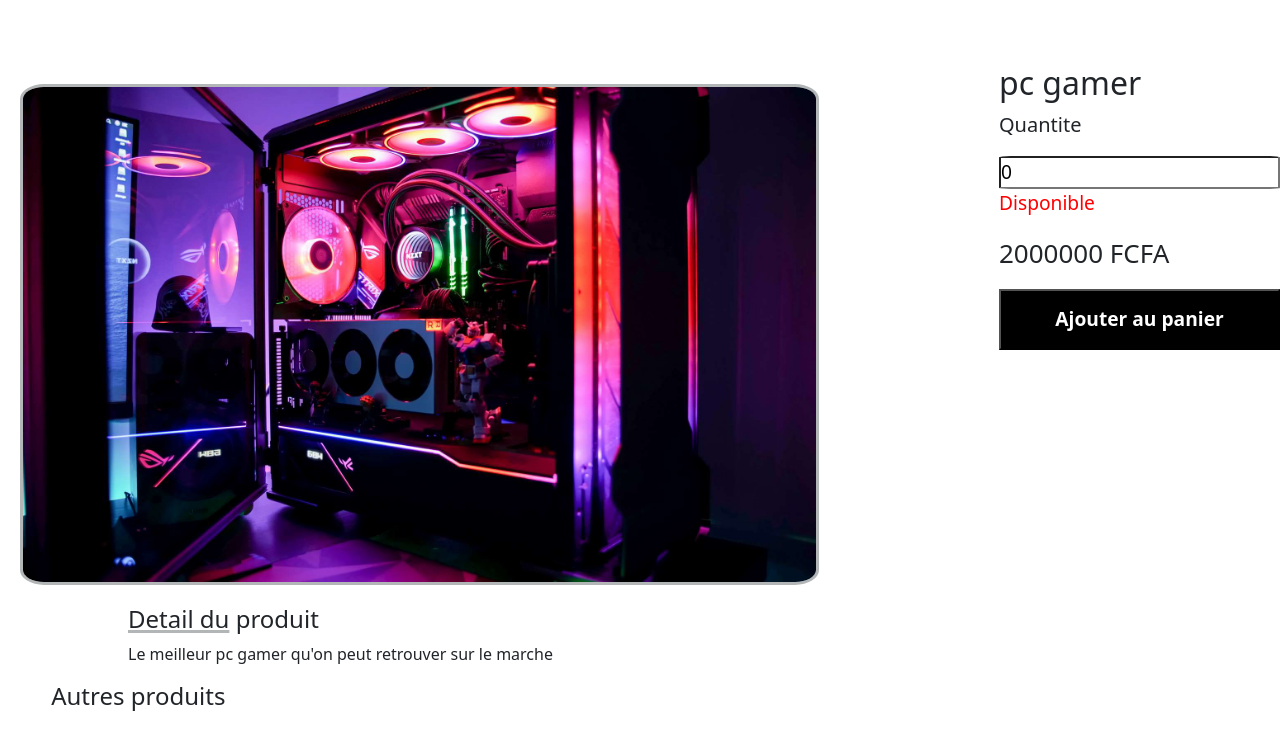
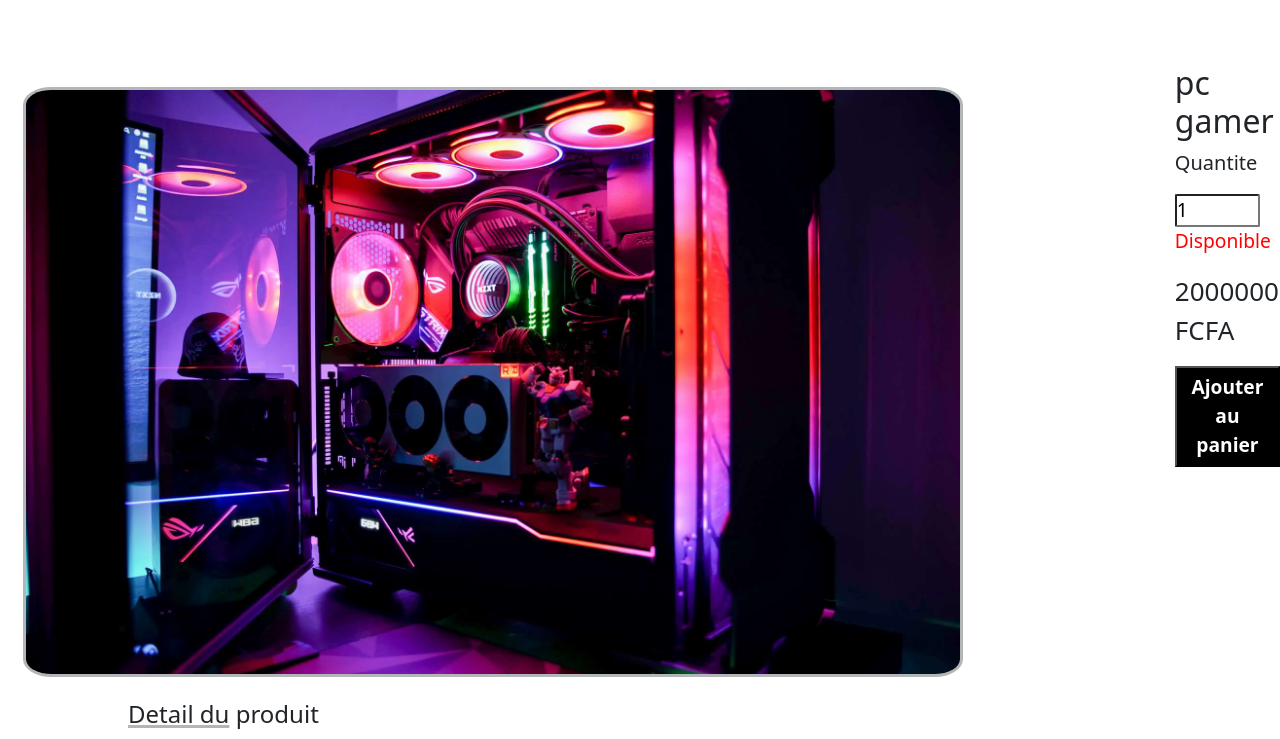
Before and after one commit to Dar-rius/ecommerce, a Django app: page /detail/1/ in a window 1280 px wide. Shown: the part 214-953 px from the top of the page. Run offline with Django 4.2, Linux system fonts and the light colour scheme; data comes from the database, SQL or seed files in the repository.

Commit message:
ajout de fonctionnalite sur la page des details et son view

```diff
--- a/geektech/templates/page/detail.html
+++ b/geektech/templates/page/detail.html
@@ -14,8 +14,8 @@
                 <h2>{{produit.nom_produit}}</h2>
                 <p class="quantite">Quantite</p>
                 {{form.quantite.error}}
-                <input type="number" name="quantite" placeholder="Preciser la quantite" value=0>
-                {% if produit.cat_produit <= 0%}
+                <input type="number" name="quantite" placeholder="Preciser la quantite" value={{produit.quantite_produit}} min="1" max="{{produit.quantite_produit}}">
+                {% if produit.quantite_produit <= 0%}
                     <p class="dispo">Indisponible</p>
                 {% else %}
                     <p class="dispo">Disponible</p>
--- a/geektech/views.py
+++ b/geektech/views.py
@@ -4,10 +4,11 @@ from .form import Login_form, User_form, Panier_form
 from django.contrib.auth import login, authenticate, logout
 from django.contrib import messages
 from django.db.models import Q
+from django.db.models import Min
 
 User = User()
 
-# Create your views here
+
 
 #la view pour la page d'accueille
 def index_view(request):
@@ -79,13 +80,15 @@ def detail_view(request, produit_id):
         if form.is_valid():
             quantite_form = form.cleaned_data.get("quantite")
             data_panier = Panier(nom_produit=produit.nom_produit, quantite=quantite_form, pTotal=quantite_form*produit.prix_produit, photo_produit=produit.photo_produit)
+            produit.quantite_produit -= data_panier.quantite
+            produit.save()
             data_panier.save()
             return redirect("home")
 
     form = Panier_form()
     return render(request, "page/detail.html", {"produit": produit,
                                                     "autre_produit": autre_produit,
-                                                    "form": form})
+                                                    "form": form,})
 
 
 # La view de la page commande pour effectuer une commande
```
